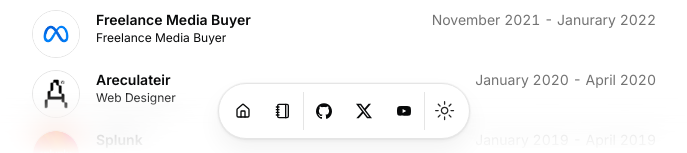
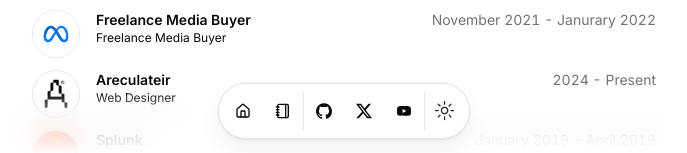
Before and after one commit to telluricaquarian/newportfolio, a Next.js app: page / in a window 1280 px wide. Shown: the part 645-798 px from the top of the page, without its empty margins (296-983 px from the left). Built offline with nearby package versions, Linux system fonts and the light colour scheme.

Commit message:
Updated portfolio content

```diff
--- a/src/data/resume.tsx
+++ b/src/data/resume.tsx
@@ -88,10 +88,10 @@ export const DATA = {
       location: "Sydney, NSW",
       title: "Web Designer",
       logoUrl: "/nvidia.png",
-      start: "January 2020",
-      end: "April 2020",
+      start: "2024",
+      end: "Present",
       description:
-        "Architected and wrote the entire MVP of the GeForce Now Cloud Gaming internal admin and A/B testing dashboard using React, Redux, TypeScript, and Python.",
+        "Areculateir is a Web Design Brand, Designed to function as a content delivery directory, showcasing design & visual assets.",
     },
     {
       company: "Splunk",
```
